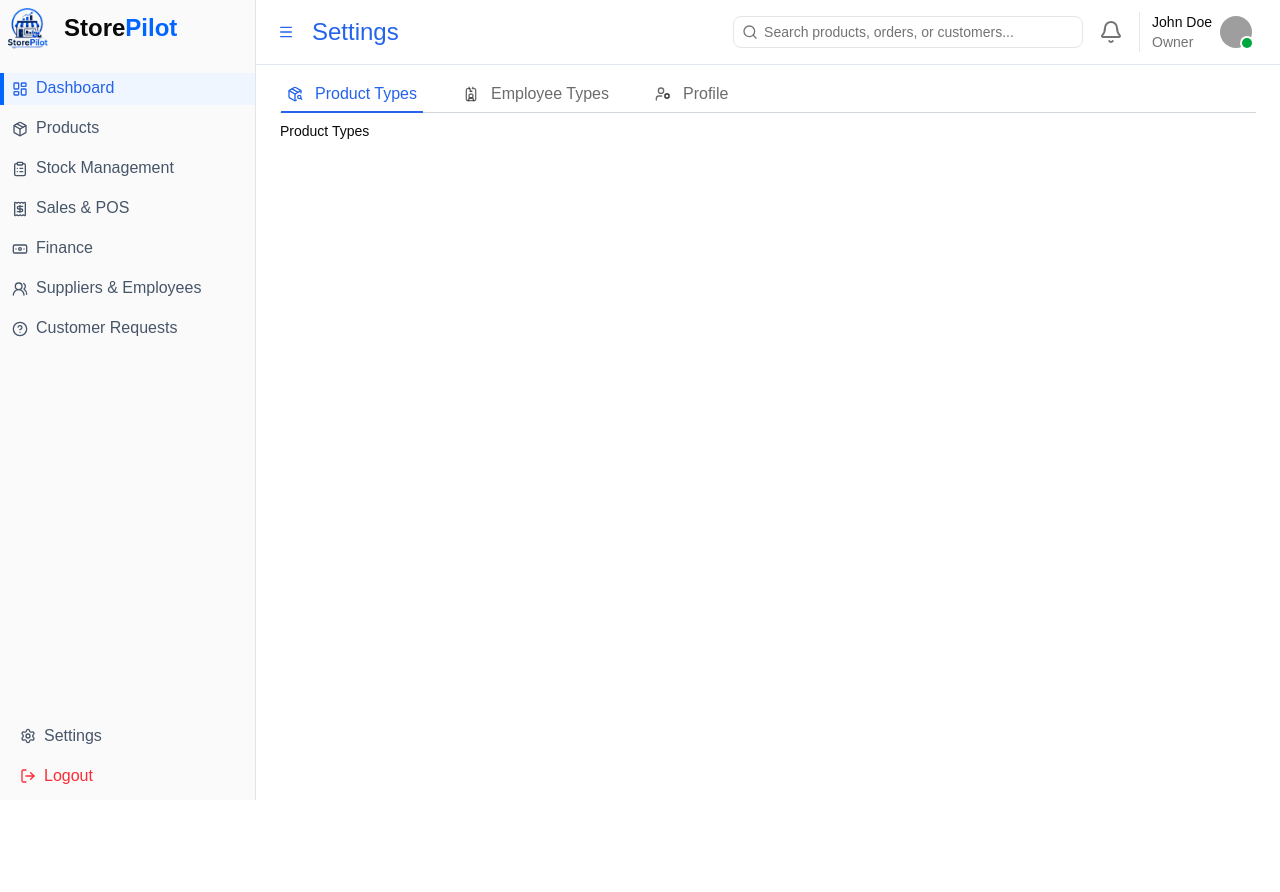
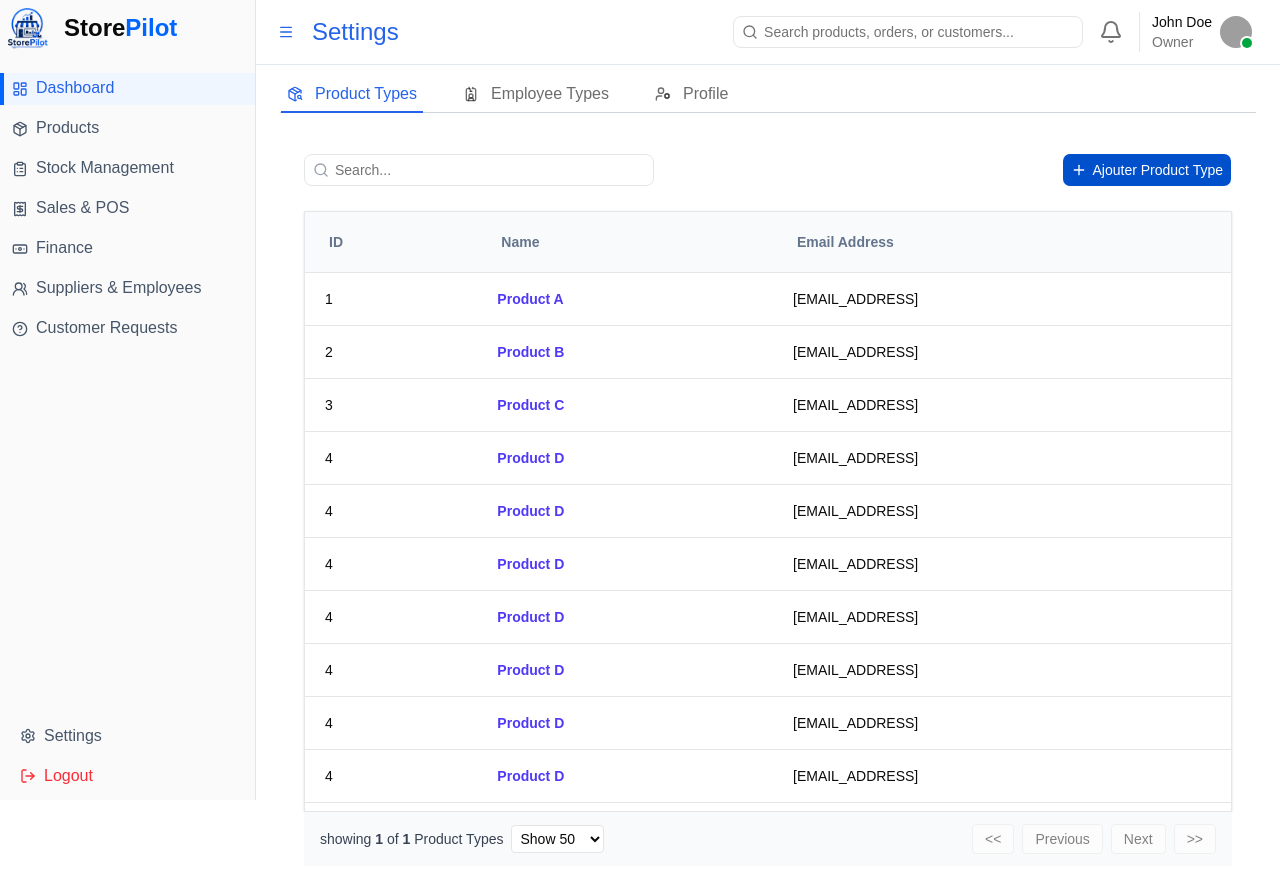
Before and after one commit to Aimadhasnaoui/BESTMARK, a React (Vite) app in the folder Front-end/: page /settings in a window 1280 px wide. Shown: the top 892 px of the page. Before the commit the page ends 800 px from the top, so only its background shows below. Built offline with nearby package versions, Linux system fonts and the light colour scheme; grey boxes are pictures that could not be loaded.

Commit message:
feat: add DataTable component and integrate with ProductType and EmploisType pages; update SettingPage structure; add new styles and dependencies

```diff
--- a/Front-end/package.json
+++ b/Front-end/package.json
@@ -11,6 +11,7 @@
   },
   "dependencies": {
     "@fontsource-variable/geist": "^5.2.8",
+    "@tanstack/react-table": "^8.21.3",
     "axios": "^1.15.2",
     "class-variance-authority": "^0.7.1",
     "clsx": "^2.1.1",
--- a/Front-end/src/AppRouter.jsx
+++ b/Front-end/src/AppRouter.jsx
@@ -2,7 +2,7 @@ import { createBrowserRouter } from "react-router-dom";
 import ErrorPage from "./Component/ErrorPage/ErrorPage";
 import HomePage from "./Component/Home/HomePage";
 import NoAccesPage from "./Component/ErrorPage/NoAccesPage";
-import SettingPage from "./Settings/SettingPage";
+import SettingPage from "./Component/Settings/SettingPage";
 export const router = createBrowserRouter([
 //   {
 //     path: "/login",
--- /dev/null
+++ b/Front-end/src/Component/Settings/Pages/EmploisType.jsx
@@ -0,0 +1,33 @@
+import { DataTable } from "@/Component/UI/DataTable";
+import { useMemo } from "react";
+
+const mockData = [
+  { id: 1, name: "Product A", email: "[EMAIL_ADDRESS]" },
+  { id: 2, name: "Product B", email: "[EMAIL_ADDRESS]" },
+  { id: 3, name: "Product C", email: "[EMAIL_ADDRESS]" },
+  { id: 4, name: "Product D", email: "[EMAIL_ADDRESS]" },
+];
+
+export default function ProductType() {
+      const columns = useMemo(() => [
+        {
+          header: 'ID',
+          accessorKey: 'id', // This matches the key in your data object
+        },
+        {
+          header: 'Name',
+          accessorKey: 'name',
+          // Custom design for this specific cell
+          cell: (info) => <span className="font-bold text-indigo-600">{info.getValue()}</span>,
+        },
+        {
+          header: 'Email Address',
+          accessorKey: 'email',
+        }
+      ], []);
+    return (
+        <div>
+            <DataTable data={mockData} columns={columns}/>
+        </div>
+    );
+}
--- /dev/null
+++ b/Front-end/src/Component/Settings/Pages/ProductType.jsx
@@ -0,0 +1,42 @@
+import { DataTable } from "@/Component/UI/DataTable";
+import { useMemo } from "react";
+
+const mockData = [
+  { id: 1, name: "Product A", email: "[EMAIL_ADDRESS]" },
+  { id: 2, name: "Product B", email: "[EMAIL_ADDRESS]" },
+  { id: 3, name: "Product C", email: "[EMAIL_ADDRESS]" },
+  { id: 4, name: "Product D", email: "[EMAIL_ADDRESS]" },
+  { id: 4, name: "Product D", email: "[EMAIL_ADDRESS]" },
+  { id: 4, name: "Product D", email: "[EMAIL_ADDRESS]" },
+  { id: 4, name: "Product D", email: "[EMAIL_ADDRESS]" },
+  { id: 4, name: "Product D", email: "[EMAIL_ADDRESS]" },
+  { id: 4, name: "Product D", email: "[EMAIL_ADDRESS]" },
+  { id: 4, name: "Product D", email: "[EMAIL_ADDRESS]" },
+  { id: 4, name: "Product D", email: "[EMAIL_ADDRESS]" },
+  { id: 4, name: "Product D", email: "[EMAIL_ADDRESS]" },
+  { id: 4, name: "Product D", email: "[EMAIL_ADDRESS]" },
+];
+
+export default function ProductType() {
+      const columns = useMemo(() => [
+        {
+          header: 'ID',
+          accessorKey: 'id', // This matches the key in your data object
+        },
+        {
+          header: 'Name',
+          accessorKey: 'name',
+          // Custom design for this specific cell
+          cell: (info) => <span className="font-bold text-indigo-600">{info.getValue()}</span>,
+        },
+        {
+          header: 'Email Address',
+          accessorKey: 'email',
+        }
+      ], []);
+    return (
+        <div>
+            <DataTable data={mockData} columns={columns} ButtonText="Ajouter Product Type" TableTitle="Product Types" isAjouter={true}/>
+        </div>
+    );
+}
--- /dev/null
+++ b/Front-end/src/Component/Settings/Pages/Profil/Profile.jsx
@@ -0,0 +1,7 @@
+import React from 'react'
+
+export default function Profile() {
+  return (
+    <div>Profile</div>
+  )
+}
--- a/Front-end/src/Settings/SettingPage.jsx
+++ b/Front-end/src/Component/Settings/SettingPage.jsx
@@ -1,6 +1,9 @@
 import React from 'react'
 import { Tabs, TabsList, TabsTrigger, TabsContent } from "@/components/ui/tabs"
 import { PackageSearch,UserCog,IdCardLanyard } from 'lucide-react'
+import ProductType from './Pages/ProductType'
+import EmploisType from './Pages/EmploisType'
+import Profile from './pages/Profil/Profile'
 export default function SettingPage() {
   return (
     <div className=''>
@@ -13,9 +16,9 @@ export default function SettingPage() {
         <TabsTrigger value="reports" className='flex text-md flex-row gap-3 items-center cursor-pointer pb-2'>
           <UserCog/>Profile</TabsTrigger>
       </TabsList>
-        <TabsContent value="overview">Product Types</TabsContent>
-      <TabsContent value="analytics">Employee Types</TabsContent>
-      <TabsContent value="reports">Profile</TabsContent>
+        <TabsContent value="overview"><ProductType/></TabsContent>
+      <TabsContent value="analytics"><EmploisType/></TabsContent>
+      <TabsContent value="reports"><Profile/></TabsContent>
     </Tabs>
     </div>
   )
--- /dev/null
+++ b/Front-end/src/Component/UI/DataTable.jsx
@@ -0,0 +1,165 @@
+import React, { useState, useMemo } from "react";
+import {
+  useReactTable,
+  getCoreRowModel,
+  getFilteredRowModel,
+  flexRender,
+  getPaginationRowModel,
+} from "@tanstack/react-table";
+import { Button } from "@/components/ui/button";
+import { Plus } from "lucide-react";
+import {
+  InputGroup,
+  InputGroupAddon,
+  InputGroupInput,
+} from "@/components/ui/input-group";
+import { Search } from "lucide-react";
+
+export function DataTable({
+  data,
+  columns,
+  isAjouter = true,
+  ButtonText = "Ajouter",
+  onButtonClick,
+  TableTitle,
+}) {
+  const [globalFilter, setGlobalFilter] = useState("");
+
+  // 2. The "Brain" of the table
+  const table = useReactTable({
+    data,
+    columns,
+    state: {
+      globalFilter,
+    },
+    onGlobalFilterChange: setGlobalFilter,
+    getCoreRowModel: getCoreRowModel(),
+    getFilteredRowModel: getFilteredRowModel(),
+    getPaginationRowModel: getPaginationRowModel(),
+    initialState: {
+      pagination: {
+        pageSize: 50, // 2. Set default page size (e.g., 5 rows per page)
+      },
+    },
+  });
+
+  return (
+    <div className="p-6">
+      {/* Search Input */}
+      <div className="flex justify-between items-center py-2 mb-4">
+        <InputGroup className="w-[350px] rounded-md focus-visible:ring-amber-500">
+          <InputGroupAddon>
+            <Search className="w-4 h-4 text-gray-400" />
+          </InputGroupAddon>
+          <InputGroupInput
+            placeholder="Search..."
+            value={globalFilter ?? ""}
+            onChange={(e) => setGlobalFilter(e.target.value)}
+          />
+        </InputGroup>
+        {isAjouter && (
+          <Button
+            className="bg-[#0050CB] cursor-pointer text-white rounded-md py-4 px-2"
+            onClick={onButtonClick}
+          >
+            <Plus className="w-4 h-4" />
+            {ButtonText}
+          </Button>
+        )}
+      </div>
+
+      {/* The Table UI */}
+      <div className="h-[600px] overflow-auto  shadow-sm hide-scrollbar">
+        <table className="min-w-full   bg-white border border-gray-200">
+          <thead className="bg-[#F8FAFC] sticky top-0 z-10 w-full">
+            {table.getHeaderGroups().map((headerGroup) => (
+              <tr key={headerGroup.id}>
+                {headerGroup.headers.map((header) => (
+                  <th
+                    key={header.id}
+                    className="px-6 py-5 border-b text-left text-[#64748B]"
+                  >
+                    {flexRender(
+                      header.column.columnDef.header,
+                      header.getContext(),
+                    )}
+                  </th>
+                ))}
+              </tr>
+            ))}
+          </thead>
+          <tbody>
+            {table.getRowModel().rows.map((row) => (
+              <tr key={row.id} className="hover:bg-gray-50">
+                {row.getVisibleCells().map((cell) => (
+                  <td key={cell.id} className="px-5 py-4 border-b">
+                    {flexRender(cell.column.columnDef.cell, cell.getContext())}
+                  </td>
+                ))}
+              </tr>
+            ))}
+          </tbody>
+        </table>
+      </div>
+      <div className="flex items-center justify-between px-4 py-3 bg-gray-50 border-t">
+        <div className="flex gap-2 items-center">
+          {/* Page Info */}
+          <span className="text-sm text-gray-700">
+            showing{" "}
+            <strong className="font-semibold">
+              {table.getState().pagination.pageIndex + 1}
+            </strong>{" "}
+            of <strong className="font-semibold">{table.getPageCount()}</strong>{" "}
+            {TableTitle}
+          </span>
+
+          {/* Page Size Selector */}
+          <select
+            value={table.getState().pagination.pageSize}
+            onChange={(e) => table.setPageSize(Number(e.target.value))}
+            className="p-1 border rounded bg-white text-sm"
+          >
+            {[50, 100, 200].map((pageSize) => (
+              <option key={pageSize} value={pageSize}>
+                Show {pageSize}
+              </option>
+            ))}
+          </select>
+        </div>
+        <div className="flex gap-2">
+          {/* First & Previous Buttons */}
+          <button
+            onClick={() => table.setPageIndex(0)}
+            disabled={!table.getCanPreviousPage()}
+            className="px-3 py-1 border rounded disabled:opacity-50 bg-white"
+          >
+            {"<<"}
+          </button>
+          <button
+            onClick={() => table.previousPage()}
+            disabled={!table.getCanPreviousPage()}
+            className="px-3 py-1 border rounded disabled:opacity-50 bg-white"
+          >
+            Previous
+          </button>
+
+          {/* Next & Last Buttons */}
+          <button
+            onClick={() => table.nextPage()}
+            disabled={!table.getCanNextPage()}
+            className="px-3 py-1 border rounded disabled:opacity-50 bg-white"
+          >
+            Next
+          </button>
+          <button
+            onClick={() => table.setPageIndex(table.getPageCount() - 1)}
+            disabled={!table.getCanNextPage()}
+            className="px-3 py-1 border rounded disabled:opacity-50 bg-white"
+          >
+            {">>"}
+          </button>
+        </div>
+      </div>
+    </div>
+  );
+}
--- a/Front-end/src/index.css
+++ b/Front-end/src/index.css
@@ -128,3 +128,8 @@
     @apply font-sans;
     }
 }
+.scroll-container,
+.hide-scrollbar {
+  scrollbar-width: none;
+  -ms-overflow-style: none;
+}
```
Also changed, not shown: Front-end/src/Servises/axiosInstance.js (renamed from Front-end/src/Component/Servises/axiosInstance.js), 1 other file (tests, documents, lock files or other folders).
